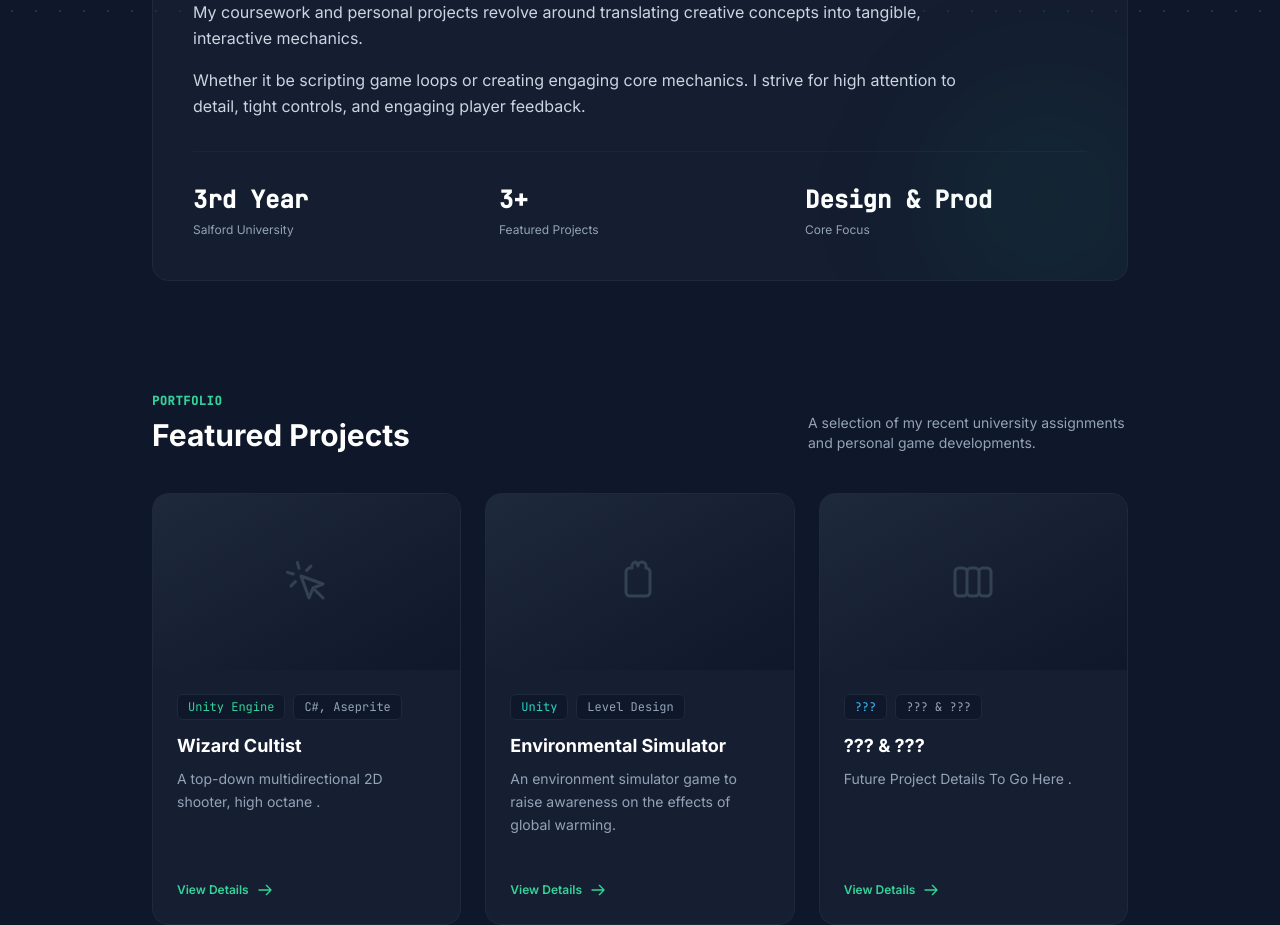
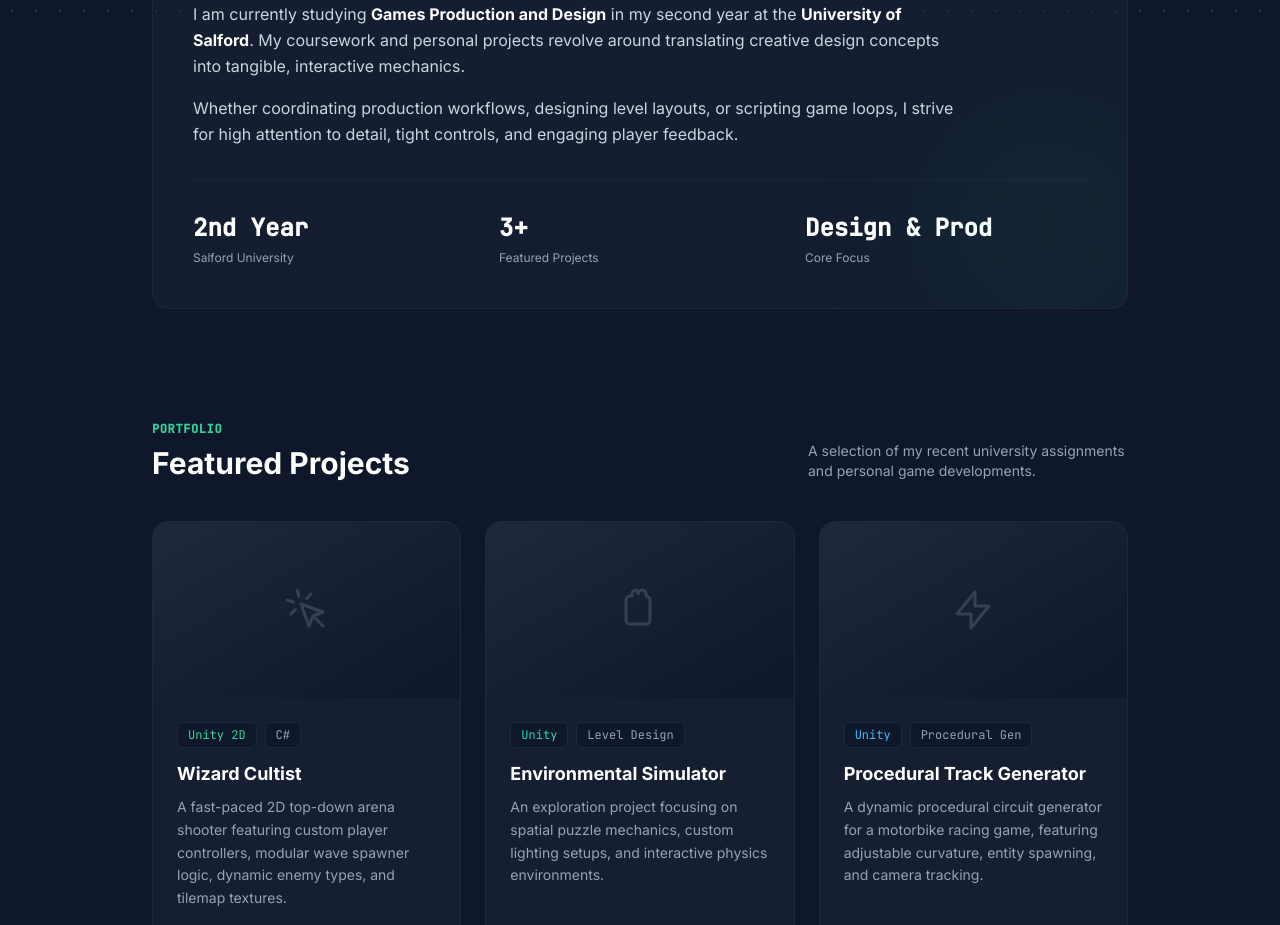
Before and after one commit to NoobEclipse/Portfolio, a plain HTML site: page index.html in a window 1280 px wide. Shown: the part 769-1694 px from the top of the page. Drawn offline with nearby package versions, Linux system fonts and the light colour scheme.

Commit message:
Update index.html

```diff
--- a/index.html
+++ b/index.html
@@ -26,7 +26,6 @@
             }
         }
     </script>
-    <link rel="stylesheet" href="styles.css">
 </head>
 <body class="bg-slate-900 text-slate-100 font-sans antialiased selection:bg-emerald-500 selection:text-slate-900 min-h-screen flex flex-col justify-between">
 
@@ -48,6 +47,7 @@
                 <a href="#contact" class="hover:text-emerald-400 transition-colors">Contact</a>
             </nav>
 
+            <!-- Mobile Nav Button -->
             <a href="#contact" class="sm:hidden text-xs font-semibold px-3 py-1.5 rounded-full bg-slate-800 border border-slate-700 text-emerald-400">
                 Contact
             </a>
@@ -59,7 +59,7 @@
         <!-- Hero Section -->
         <section class="pt-8 sm:pt-16 max-w-3xl">
             <div class="inline-flex items-center gap-2 px-3 py-1.5 rounded-full bg-emerald-500/10 border border-emerald-500/20 text-emerald-400 text-xs font-mono font-medium mb-6">
-                <span>Final Year Student</span>
+                <span>Second Year Student</span>
                 <span>•</span>
                 <span>University of Salford</span>
             </div>
@@ -69,7 +69,7 @@
             </h1>
 
             <p class="text-slate-400 text-lg sm:text-xl leading-relaxed mb-8">
-                Hi, I'm <strong class="text-slate-200 font-semibold">Charlie Eastwood</strong>. I specialize in game mechanics, level design, and building highly functional gameplay experiences.
+                Hi, I'm <strong class="text-slate-200 font-semibold">Charlie Eastwood</strong>. I specialize in game mechanics, level design, and project management—focused on building captivating, highly functional gameplay experiences.
             </p>
 
             <div class="flex flex-wrap items-center gap-4">
@@ -92,16 +92,17 @@
 
                 <div class="text-slate-300 space-y-4 leading-relaxed max-w-3xl">
                     <p>
-                        I am currently studying <strong class="text-white">Games Production and Design</strong> in my final year at the <strong class="text-white">University of Salford</strong>. My coursework and personal projects revolve around translating creative concepts into tangible, interactive mechanics.
+                        I am currently studying <strong class="text-white">Games Production and Design</strong> in my second year at the <strong class="text-white">University of Salford</strong>. My coursework and personal projects revolve around translating creative design concepts into tangible, interactive mechanics.
                     </p>
                     <p>
-                        Whether it be scripting game loops or creating engaging core mechanics. I strive for high attention to detail, tight controls, and engaging player feedback.
+                        Whether coordinating production workflows, designing level layouts, or scripting game loops, I strive for high attention to detail, tight controls, and engaging player feedback.
                     </p>
                 </div>
 
+                <!-- Quick Highlight Stats -->
                 <div class="grid grid-cols-2 sm:grid-cols-3 gap-6 mt-8 pt-8 border-t border-slate-800/80">
                     <div>
-                        <span class="block text-2xl font-bold text-white font-mono">3rd Year</span>
+                        <span class="block text-2xl font-bold text-white font-mono">2nd Year</span>
                         <span class="text-xs text-slate-400">Salford University</span>
                     </div>
                     <div>
@@ -140,12 +141,12 @@
                         </div>
                         <div class="p-6">
                             <div class="flex flex-wrap gap-2 mb-3">
-                                <span class="px-2.5 py-1 rounded-md bg-slate-900 text-emerald-400 text-xs font-mono border border-slate-800">Unity Engine</span>
-                                <span class="px-2.5 py-1 rounded-md bg-slate-900 text-slate-400 text-xs font-mono border border-slate-800">C#, Aseprite</span>
+                                <span class="px-2.5 py-1 rounded-md bg-slate-900 text-emerald-400 text-xs font-mono border border-slate-800">Unity 2D</span>
+                                <span class="px-2.5 py-1 rounded-md bg-slate-900 text-slate-400 text-xs font-mono border border-slate-800">C#</span>
                             </div>
                             <h4 class="text-lg font-bold text-white mb-2 group-hover:text-emerald-400 transition-colors">Wizard Cultist</h4>
                             <p class="text-slate-400 text-sm leading-relaxed mb-4">
-                                A top-down multidirectional 2D shooter, high octane .
+                                A fast-paced 2D top-down arena shooter featuring custom player controllers, modular wave spawner logic, dynamic enemy types, and tilemap textures.
                             </p>
                         </div>
                     </div>
@@ -173,7 +174,7 @@
                             </div>
                             <h4 class="text-lg font-bold text-white mb-2 group-hover:text-emerald-400 transition-colors">Environmental Simulator</h4>
                             <p class="text-slate-400 text-sm leading-relaxed mb-4">
-                                An environment simulator game to raise awareness on the effects of global warming.
+                                An exploration project focusing on spatial puzzle mechanics, custom lighting setups, and interactive physics environments.
                             </p>
                         </div>
                     </div>
@@ -191,17 +192,17 @@
                         <div class="h-44 bg-slate-800 relative overflow-hidden flex items-center justify-center">
                             <div class="absolute inset-0 bg-gradient-to-br from-slate-800 to-slate-900 group-hover:scale-105 transition-transform duration-500"></div>
                             <svg class="w-12 h-12 text-slate-700 group-hover:text-emerald-500/50 transition-colors duration-300 relative z-10" fill="none" stroke="currentColor" viewBox="0 0 24 24">
-                                <path stroke-linecap="round" stroke-linejoin="round" stroke-width="1.5" d="M9 17V7m0 10a2 2 0 01-2 2H5a2 2 0 01-2-2V7a2 2 0 012-2h2a2 2 0 012 2m0 10a2 2 0 002 2h2a2 2 0 002-2M9 7a2 2 0 012-2h2a2 2 0 012 2m0 10V7m0 10a2 2 0 002 2h2a2 2 0 002-2V7a2 2 0 00-2-2h-2a2 2 0 00-2 2"></path>
+                                <path stroke-linecap="round" stroke-linejoin="round" stroke-width="1.5" d="M13 10V3L4 14h7v7l9-11h-7z"></path>
                             </svg>
                         </div>
                         <div class="p-6">
                             <div class="flex flex-wrap gap-2 mb-3">
-                                <span class="px-2.5 py-1 rounded-md bg-slate-900 text-sky-400 text-xs font-mono border border-slate-800">???</span>
-                                <span class="px-2.5 py-1 rounded-md bg-slate-900 text-slate-400 text-xs font-mono border border-slate-800">??? &amp; ???</span>
+                                <span class="px-2.5 py-1 rounded-md bg-slate-900 text-sky-400 text-xs font-mono border border-slate-800">Unity</span>
+                                <span class="px-2.5 py-1 rounded-md bg-slate-900 text-slate-400 text-xs font-mono border border-slate-800">Procedural Gen</span>
                             </div>
-                            <h4 class="text-lg font-bold text-white mb-2 group-hover:text-emerald-400 transition-colors">??? &amp; ???</h4>
+                            <h4 class="text-lg font-bold text-white mb-2 group-hover:text-emerald-400 transition-colors">Procedural Track Generator</h4>
                             <p class="text-slate-400 text-sm leading-relaxed mb-4">
-                                Future Project Details To Go Here .
+                                A dynamic procedural circuit generator for a motorbike racing game, featuring adjustable curvature, entity spawning, and camera tracking.
                             </p>
                         </div>
                     </div>
@@ -227,7 +228,7 @@
                 </div>
                 <div class="p-4 rounded-xl bg-slate-800/30 border border-slate-800/80 hover:border-slate-700 transition-colors">
                     <span class="block text-white font-semibold text-sm mb-1">Production</span>
-                    <span class="text-slate-400 text-xs">Trello, Agile/Scrum</span>
+                    <span class="text-slate-400 text-xs">Jira, Trello, Agile/Scrum</span>
                 </div>
                 <div class="p-4 rounded-xl bg-slate-800/30 border border-slate-800/80 hover:border-slate-700 transition-colors">
                     <span class="block text-white font-semibold text-sm mb-1">Design Documentation</span>
@@ -235,7 +236,7 @@
                 </div>
                 <div class="p-4 rounded-xl bg-slate-800/30 border border-slate-800/80 hover:border-slate-700 transition-colors">
                     <span class="block text-white font-semibold text-sm mb-1">Scripting</span>
-                    <span class="text-slate-400 text-xs">C#, Blueprints</span>
+                    <span class="text-slate-400 text-xs">C#, Blueprints, C++</span>
                 </div>
             </div>
         </section>
@@ -250,16 +251,27 @@
                 </p>
 
                 <div class="flex flex-wrap justify-center items-center gap-4">
+                    <!-- Email -->
                     <a href="mailto:ceastwood2005@gmail.com" target="_blank" rel="noopener noreferrer" class="flex items-center gap-3 px-5 py-3 rounded-xl bg-slate-900 border border-slate-700/80 text-slate-200 hover:text-white hover:border-emerald-500/50 transition-all duration-200 text-sm font-medium group">
-                        <svg class="w-5 h-5 text-slate-400 group-hover:text-emerald-400 transition-colors" fill="none" stroke="currentColor" viewBox="0 0 24 24"><path stroke-linecap="round" stroke-linejoin="round" stroke-width="2" d="M3 8l7.89 5.26a2 2 0 002.22 0L21 8M5 19h14a2 2 0 002-2V7a2 2 0 002-2H5a2 2 0 00-2 2v10a2 2 0 002 2z"></path></svg>
+                        <svg class="w-5 h-5 text-slate-400 group-hover:text-emerald-400 transition-colors" fill="none" stroke="currentColor" viewBox="0 0 24 24">
+                            <path stroke-linecap="round" stroke-linejoin="round" stroke-width="2" d="M3 8l7.89 5.26a2 2 0 002.22 0L21 8M5 19h14a2 2 0 002-2V7a2 2 0 002-2H5a2 2 0 00-2 2v10a2 2 0 002 2z"></path>
+                        </svg>
                         <span>Email</span>
                     </a>
+
+                    <!-- GitHub -->
                     <a href="https://github.com/NoobEclipse" target="_blank" rel="noopener noreferrer" class="flex items-center gap-3 px-5 py-3 rounded-xl bg-slate-900 border border-slate-700/80 text-slate-200 hover:text-white hover:border-emerald-500/50 transition-all duration-200 text-sm font-medium group">
-                        <svg class="w-5 h-5 text-slate-400 group-hover:text-emerald-400 transition-colors" fill="currentColor" viewBox="0 0 24 24"><path fill-rule="evenodd" clip-rule="evenodd" d="M12 2C6.477 2 2 6.484 2 12.017c0 4.425 2.865 8.18 6.839 9.504.5.092.682-.217.682-.483 0-.237-.008-.868-.013-1.703-2.782.605-3.369-1.343-3.369-1.343-.454-1.158-1.11-1.466-1.11-1.466-.908-.62.069-.608.069-.608 1.003.07 1.53 1.032 1.53 1.032.892 1.53 2.341 1.088 2.91.832.092-.647.35-1.088.636-1.338-2.22-.253-4.555-1.113-4.555-4.951 0-1.093.39-1.988 1.029-2.688-.103-.253-.446-1.272.098-2.65 0 0 .84-.27 2.75 1.026A9.564 9.564 0 0112 6.844c.85.004 1.705.115 2.504.337 1.909-1.296 2.747-1.027 2.747-1.027.546 1.379.202 2.398.1 2.651.64.7 1.028 1.595 1.028 2.688 0 3.848-2.339 4.695-4.566 4.943.359.309.678.92.678 1.855 0 1.338-.012 2.419-.012 2.747 0 .268.18.58.688.482A10.019 10.019 0 0022 12.017C22 6.484 17.522 2 12 2z"></path></svg>
+                        <svg class="w-5 h-5 text-slate-400 group-hover:text-emerald-400 transition-colors" fill="currentColor" viewBox="0 0 24 24">
+                            <path fill-rule="evenodd" clip-rule="evenodd" d="M12 2C6.477 2 2 6.484 2 12.017c0 4.425 2.865 8.18 6.839 9.504.5.092.682-.217.682-.483 0-.237-.008-.868-.013-1.703-2.782.605-3.369-1.343-3.369-1.343-.454-1.158-1.11-1.466-1.11-1.466-.908-.62.069-.608.069-.608 1.003.07 1.53 1.032 1.53 1.032.892 1.53 2.341 1.088 2.91.832.092-.647.35-1.088.636-1.338-2.22-.253-4.555-1.113-4.555-4.951 0-1.093.39-1.988 1.029-2.688-.103-.253-.446-1.272.098-2.65 0 0 .84-.27 2.75 1.026A9.564 9.564 0 0112 6.844c.85.004 1.705.115 2.504.337 1.909-1.296 2.747-1.027 2.747-1.027.546 1.379.202 2.398.1 2.651.64.7 1.028 1.595 1.028 2.688 0 3.848-2.339 4.695-4.566 4.943.359.309.678.92.678 1.855 0 1.338-.012 2.419-.012 2.747 0 .268.18.58.688.482A10.019 10.019 0 0022 12.017C22 6.484 17.522 2 12 2z"></path>
+                        </svg>
                         <span>GitHub</span>
                     </a>
+
+                    <!-- Discord -->
                     <a href="https://discordapp.com/users/noobeclipse__" target="_blank" rel="noopener noreferrer" class="flex items-center gap-3 px-5 py-3 rounded-xl bg-slate-900 border border-slate-700/80 text-slate-200 hover:text-white hover:border-emerald-500/50 transition-all duration-200 text-sm font-medium group">
-                        <svg class="w-5 h-5 text-slate-400 group-hover:text-emerald-400 transition-colors" fill="currentColor" viewBox="0 0 24 24"><path d="M20.317 4.37a19.791 19.791 0 00-4.885-1.515.074.074 0 00-.079.037c-.21.375-.444.864-.608 1.25a18.27 18.27 0 00-5.487 0 12.64 12.64 0 00-.617-1.25.077.077 0 00-.079-.037A19.736 19.736 0 003.677 4.37a.07.07 0 00-.032.027C.533 9.046-.32 13.58.099 18.057a.082.082 0 00.031.057 19.9 19.9 0 005.993 3.03.078.078 0 00.084-.028c.462-.63.874-1.295 1.226-1.994.021-.041.001-.09-.041-.106a13.107 13.107 0 01-1.872-.892.077.077 0 01-.008-.128 10.2 10.2 0 00.372-.292.074.074 0 01.077-.01c3.928 1.793 8.18 1.793 12.061 0a.074.074 0 01.078.01c.12.098.246.198.373.292a.077.077 0 01-.006.127 12.299 12.299 0 01-1.873.892.077.077 0 00-.041.107c.36.698.772 1.362 1.225 1.993a.076.076 0 00.084.028 19.839 19.839 0 006.002-3.03.077.077 0 00.032-.054c.5-5.177-.838-9.674-3.549-13.66a.061.061 0 00-.031-.028zM8.02 15.33c-1.183 0-2.157-1.085-2.157-2.419 0-1.333.956-2.419 2.157-2.419 1.21 0 2.176 1.096 2.157 2.42 0 1.333-.956 2.418-2.157 2.418zm7.975 0c-1.183 0-2.157-1.085-2.157-2.419 0-1.333.955-2.419 2.157-2.419 1.21 0 2.176 1.096 2.157 2.42 0 1.333-.946 2.418-2.157 2.418z"></path></svg>
+                        <svg class="w-5 h-5 text-slate-400 group-hover:text-emerald-400 transition-colors" fill="currentColor" viewBox="0 0 24 24">
+                            <path d="M20.317 4.37a19.791 19.791 0 00-4.885-1.515.074.074 0 00-.079.037c-.21.375-.444.864-.608 1.25a18.27 18.27 0 00-5.487 0 12.64 12.64 0 00-.617-1.25.077.077 0 00-.079-.037A19.736 19.736 0 003.677 4.37a.07.07 0 00-.032.027C.533 9.046-.32 13.58.099 18.057a.082.082 0 00.031.057 19.9 19.9 0 005.993 3.03.078.078 0 00.084-.028c.462-.63.874-1.295 1.226-1.994.021-.041.001-.09-.041-.106a13.107 13.107 0 01-1.872-.892.077.077 0 01-.008-.128 10.2 10.2 0 00.372-.292.074.074 0 01.077-.01c3.928 1.793 8.18 1.793 12.061 0a.074.074 0 01.078.01c.12.098.246.198.373.292a.077.077 0 01-.006.127 12.299 12.299 0 01-1.873.892.077.077 0 00-.041.107c.36.698.772 1.362 1.225 1.993a.076.076 0 00.084.028 19.839 19.839 0 006.002-3.03.077.077 0 00.032-.054c.5-5.177-.838-9.674-3.549-13.66a.061.061 0 00-.031-.028zM8.02 15.33c-1.183 0-2.157-1.085-2.157-2.419 0-1.333.956-2.419 2.157-2.419 1.21 0 2.176 1.096 2.157 2.42 0 1.333-.956 2.418-2.157 2.418zm7.975 0c-1.183 0-2.157-1.085-2.157-2.419 0-1.333.955-2.419 2.157-2.419 1.21 0 2.176 1.096 2.157 2.42 0 1.333-.946 2.418-2.157 2.418z"></path>
+                        </svg>
                         <span>Discord</span>
                     </a>
                 </div>
@@ -270,7 +282,7 @@
 
     <!-- Footer -->
     <footer class="border-t border-slate-800/80 py-8 text-center text-xs text-slate-500 relative z-10">
-        <p>&copy; Charlie Eastwood. Built with HTML and Tailwind CSS.</p>
+        <p>&copy; Charlie Eastwood. Built with Tailwind CSS.</p>
     </footer>
 
 </body>
```
